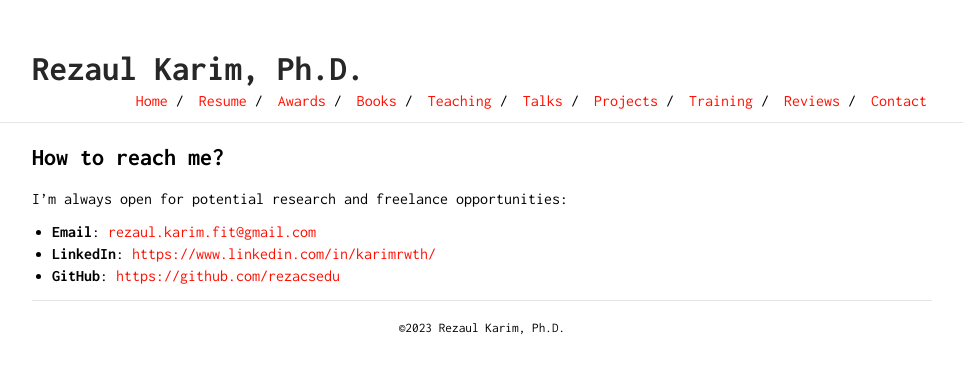
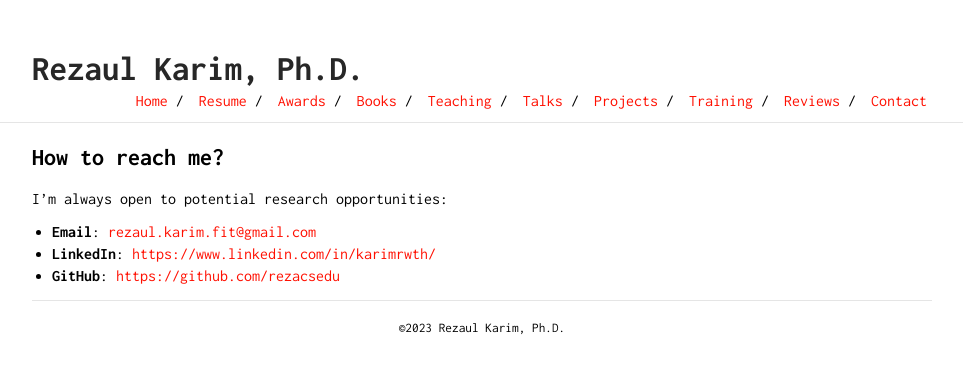
Before and after one commit to rezacsedu/rezacsedu.github.io, a Jekyll site: the page built from contact.md, in a window 1280 px wide. Shown: the top 374 px of the page, without its empty margins (158-1121 px from the left). Built offline with Jekyll 4.4.1, drawn with Linux system fonts in a browser that asks for light colours; our own code applies the rules of GitHub Pages for plain Markdown files.

Commit message:
Update contact.md

```diff
--- a/contact.md
+++ b/contact.md
@@ -1,6 +1,6 @@
 ## How to reach me?
-I'm always open for potential research and freelance opportunities:
+I'm always open to potential research opportunities:
 
 - **Email**: [rezaul.karim.fit@gmail.com](rezaul.karim.fit@gmail.com)
-- **LinkedIn**: [https://www.linkedin.com/in/karimrwth/](https://www.linkedin.com/in/karimrwth/)
+- **LinkedIn**: [https://www.linkedin.com/in/karimrwth/](https://www.linkedin.com/in/karimanalytics/)
 - **GitHub**: [https://github.com/rezacsedu](https://github.com/rezacsedu)
```
